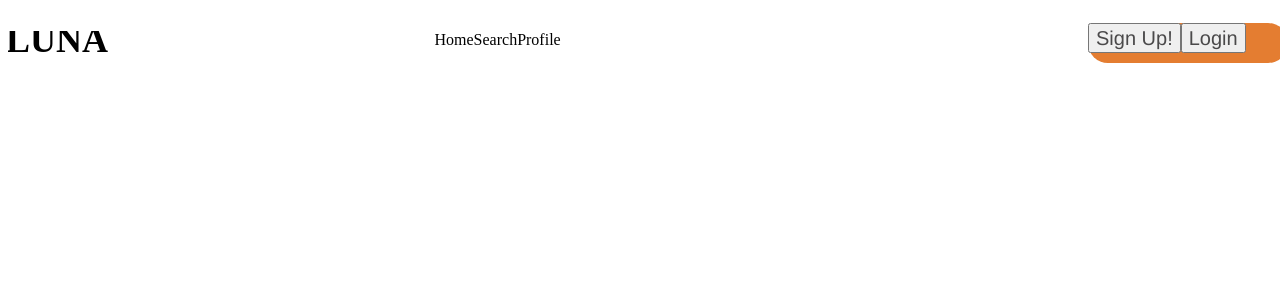
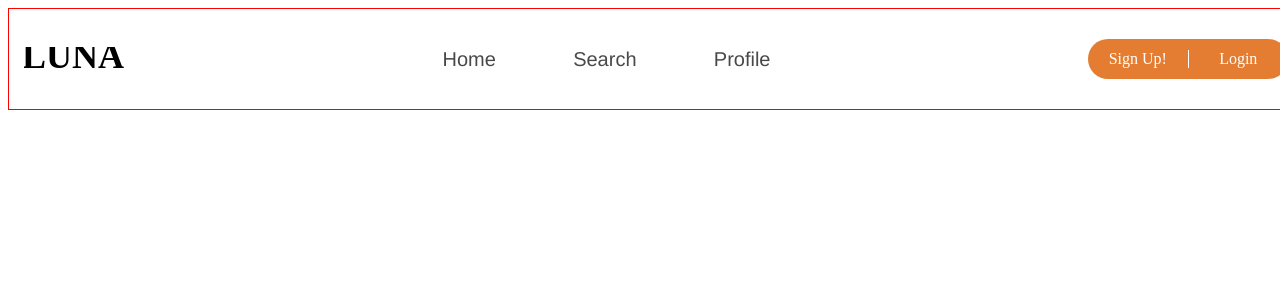
Before and after one commit to wilsonx2rt/andromeda, a React (Create React App) app in the folder Frontend/: page / in a window 1280 px wide. Shown: the top 300 px of the page. Built offline with nearby package versions, Linux system fonts and the light colour scheme; what react-tap-event-plugin would draw is missing.

Commit message:
header details

```diff
--- a/Frontend/src/components/presentational/Header/ButtonHeader/Login/index.js
+++ b/Frontend/src/components/presentational/Header/ButtonHeader/Login/index.js
@@ -1,15 +1,10 @@
 import React, { Component } from 'react';
 // import pictures
 
-export default class Button extends Component {
-
-
+export default class LoginButton extends Component {
   render() {
-
     return (
-      <div className="LoginButton">
-        <button type="button">Login</button>
-    </div>
+      <div className="button"> Login</div>
     )
   }
 }
--- a/Frontend/src/components/presentational/Header/ButtonHeader/SignUp/index.js
+++ b/Frontend/src/components/presentational/Header/ButtonHeader/SignUp/index.js
@@ -1,15 +1,11 @@
 import React, { Component } from 'react';
 // import pictures
 
-export default class Button extends Component {
-
+export default class SignUpButton extends Component {
 
   render() {
-
     return (
-      <div className="SignUpButton">
-        <button type="button">Sign Up!</button>
-    </div>
+        <div className="button" id='sign-up-btn' > Sign Up!</div>
     )
   }
 }
--- a/Frontend/src/components/presentational/Header/ButtonHeader/index.js
+++ b/Frontend/src/components/presentational/Header/ButtonHeader/index.js
@@ -1,6 +1,8 @@
 import React, { Component } from 'react';
-import Login from './Login'
-import SignUp from './SignUp'
+import LoginButton from './Login'
+import SignUpButton from './SignUp'
+
+import '../index.css'
 // import pictures
 
 export default class Button extends Component {
@@ -8,8 +10,9 @@ export default class Button extends Component {
 
     return (
         <div className='ButtonHeader'>
-            <SignUp />
-            <Login />
+            <SignUpButton />
+            {/* <div className="divider"></div> */}
+            <LoginButton />
         </div>
     )
   }
--- a/Frontend/src/components/presentational/Header/NavBar/index.js
+++ b/Frontend/src/components/presentational/Header/NavBar/index.js
@@ -1,14 +1,13 @@
 import React, { Component } from 'react';
-
 import '../index.css'
 
 export default class NavItem extends Component {
     render () {
         return (
             <div className="NavBar">
-                <div>Home</div>
-                <div>Search</div>
-                <div>Profile</div>
+                <div className="NavItem" > Home</div>
+                <div className="NavItem" > Search</div>
+                <div className="NavItem" > Profile</div>
           </div>
           )
         }
--- a/Frontend/src/components/presentational/Header/index.css
+++ b/Frontend/src/components/presentational/Header/index.css
@@ -1,17 +1,19 @@
 .Header {
+    padding: 15px;
     display: flex;
     flex-direction: row;
     justify-content: space-between;
     align-items: center;
     height: 70px;
-    width: 100vw;
-    margin: ;
+    width: 100%;
     left: 0;
+    border: solid red 1px;
 }
 
 .ButtonHeader {
     display: flex;
     flex-direction: row;
+    text-align: center;
     background-color: rgba(228,125,49,1.0);
     top: 0;
     height: 40px;
@@ -21,24 +23,42 @@
     border-radius: 20px;
 }
 
-button {
-    top: 0;
-    margin: 0;
-    left: -1px;
-    font-family: 'Helvetica',Helvetica,Arial,serif;
-    font-size: 20.0px;
-    color: rgba(74,73,74,1.0);
-    text-align: center;
-    line-height: 24.0px;
+.button {
+    color: white;
+    width: 102px;
+    align-self: center;
 }
+
+#sign-up-btn {
+    border-right: solid white 1px;
+}
+
+.divider {
+    top: 10%;
+    height: 80%;
+    width: 1px;
+    background: white;
+  }
+
+
 
 .NavBar {
     display: flex;
     flex-direction: row;
+    justify-content: space-between;
     background-color: rgba(255,255,255,0.0);
     top: 21px;
     height: 24px;
     width: 328px;
-    margin: 0;
-    left: 825px;
+    font-size: 20px;
 }
+
+
+.NavItem {
+    font-family: 'Helvetica',Helvetica,Arial,serif;
+    width: auto;
+    height: auto;
+    left: -1px;
+    color: rgba(74,73,74,1.0);
+    line-height: 24.0px;
+}
--- a/Frontend/src/components/presentational/Header/index.js
+++ b/Frontend/src/components/presentational/Header/index.js
@@ -9,7 +9,6 @@ import './index.css';
 export default class Header extends Component {
   constructor(props) {
     super(props);
-
     this.state = {
     }
   }
```
Also changed, not shown: Frontend/src/components/presentational/Header/NavItem/index.js (deleted, +0 -12 lines).
